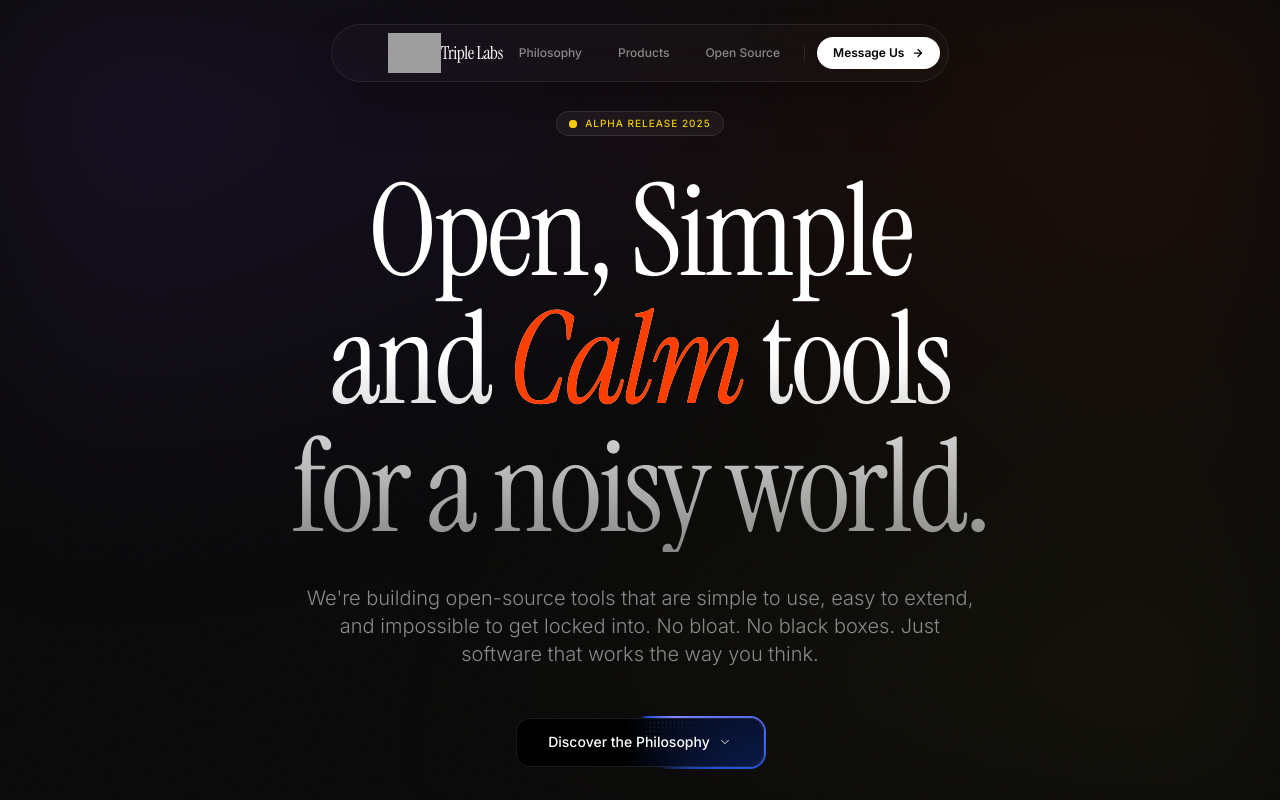
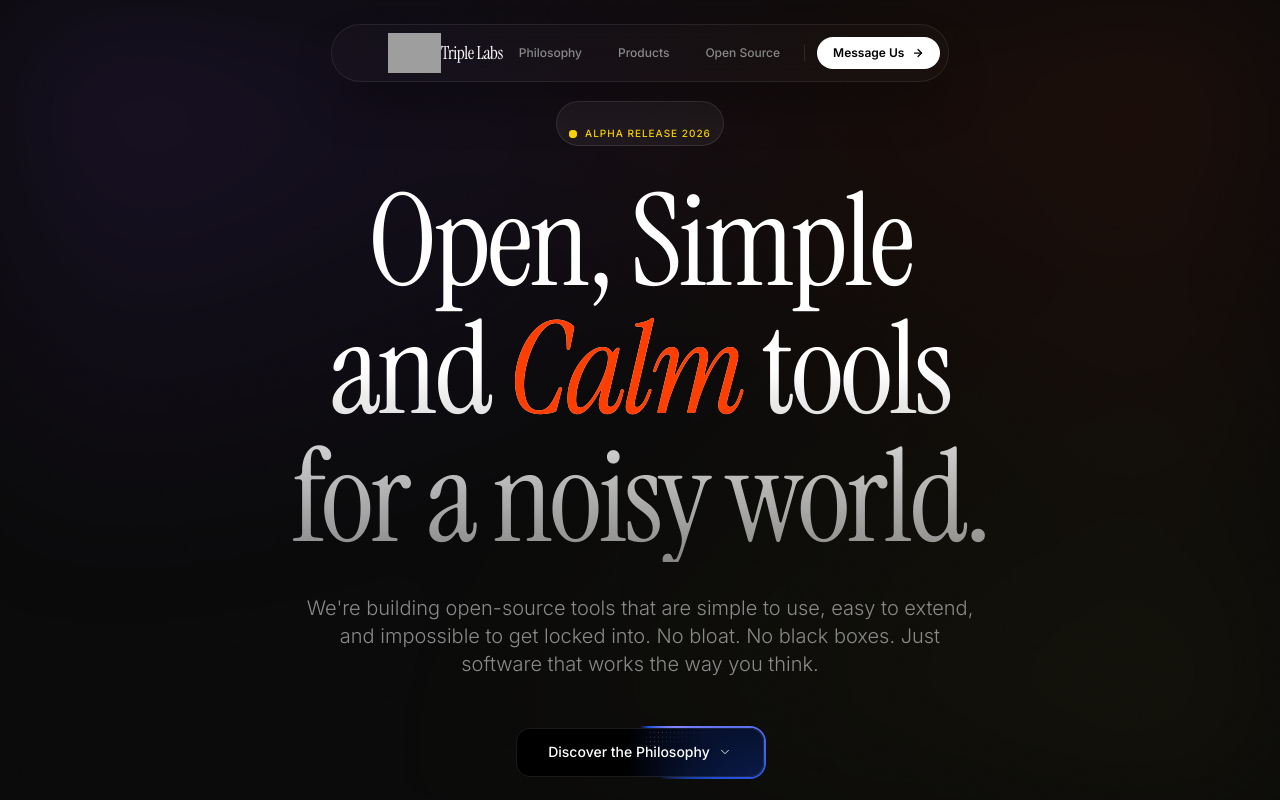
Before and after one commit to TeddyJubu/triplelabs-site, a plain HTML site: page index.html in a window 1280 px wide. Shown: the top 800 px of the page. Drawn offline with nearby package versions, Linux system fonts and the light colour scheme; grey boxes are pictures that could not be loaded.

Commit message:
Update Alpha Release badge to 2026 and add top padding

```diff
--- a/index.html
+++ b/index.html
@@ -256,13 +256,13 @@
 
         <div class="relative z-10 text-center max-w-5xl mx-auto flex flex-col items-center">
             <div
-                class="inline-flex items-center gap-2 px-3 py-1 rounded-full border border-white/10 bg-white/5 text-[10px] uppercase tracking-widest font-medium text-brand-yellow mb-8 animate-reveal">
+                class="inline-flex items-center gap-2 px-3 py-1 pt-6 rounded-full border border-white/10 bg-white/5 text-[10px] uppercase tracking-widest font-medium text-brand-yellow mb-8 animate-reveal">
                 <span class="relative flex h-2 w-2">
                     <span
                         class="animate-ping absolute inline-flex h-full w-full rounded-full bg-brand-yellow opacity-75"></span>
                     <span class="relative inline-flex rounded-full h-2 w-2 bg-brand-yellow"></span>
                 </span>
-                Alpha Release 2025
+                Alpha Release 2026
             </div>
 
             <h1
```
